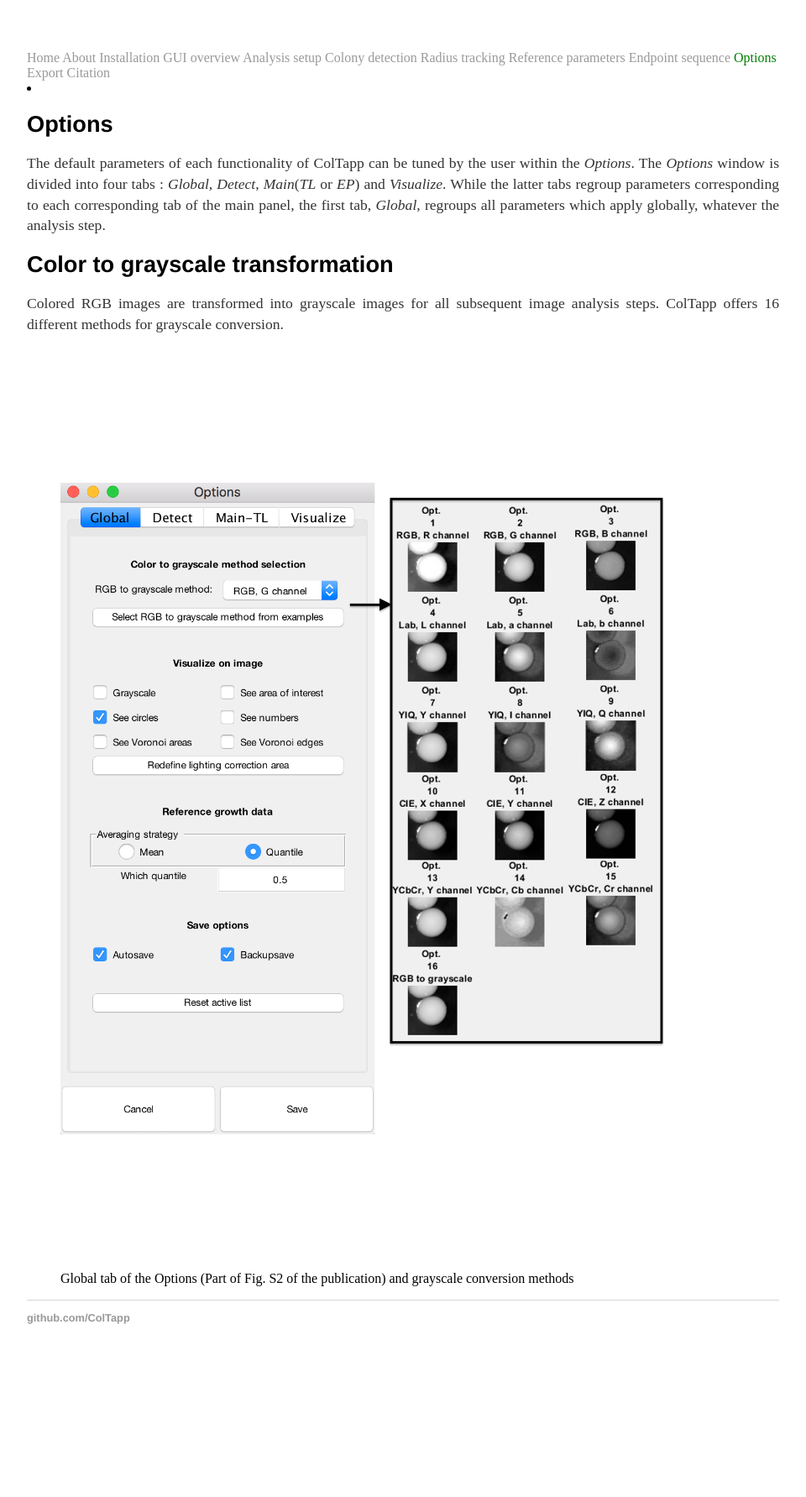
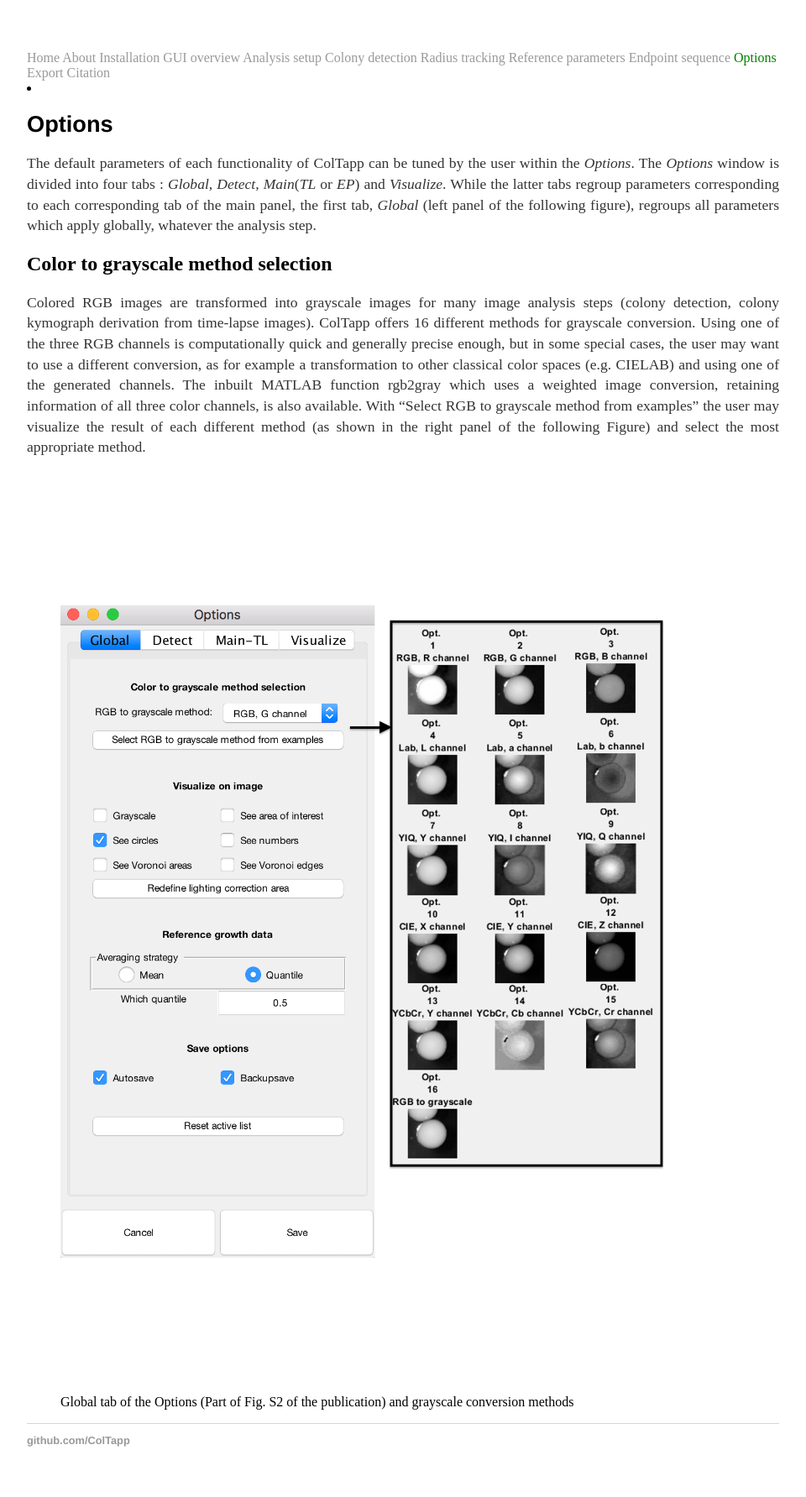
Before and after one commit to ColTapp/ColTapp.github.io, a Jekyll site: the page built from options.md, in a window 1280 px wide. Shown: the whole page at 84% size, without its empty margins (160-1120 px from the left). Built offline with Jekyll 4.4.1, drawn with Linux system fonts in a browser that asks for light colours; before the commit the page ends 1637 px from its top, so only the background shows below that.

Commit message:
Update options.md

```diff
--- a/options.md
+++ b/options.md
@@ -4,9 +4,10 @@ title: Options
 ---
 # Options
 
-The default parameters of each functionality of ColTapp can be tuned by the user within the _Options_. The _Options_ window is divided into four tabs : _Global_, _Detect_, _Main_(_TL_ or _EP_) and _Visualize_. While the latter tabs regroup parameters corresponding to each corresponding tab of the main panel, the first tab, _Global_, regroups all parameters which apply globally, whatever the analysis step.
-# Color to grayscale transformation
-Colored RGB images are transformed into grayscale images for all subsequent image analysis steps. ColTapp offers 16 different methods for grayscale conversion.
+The default parameters of each functionality of ColTapp can be tuned by the user within the _Options_. The _Options_ window is divided into four tabs : _Global_, _Detect_, _Main_(_TL_ or _EP_) and _Visualize_. While the latter tabs regroup parameters corresponding to each corresponding tab of the main panel, the first tab, _Global_ (left panel of the following figure), regroups all parameters which apply globally, whatever the analysis step.
+## Color to grayscale method selection
+Colored RGB images are transformed into grayscale images for many image analysis steps (colony detection, colony kymograph derivation from time-lapse images). ColTapp offers 16 different methods for grayscale conversion.
+Using one of the three RGB channels is computationally quick and generally precise enough, but in some special cases, the user may want to use a different conversion, as for example a transformation to other classical color spaces (e.g. CIELAB) and using one of the generated channels. The inbuilt MATLAB function rgb2gray which uses a weighted image conversion, retaining information of all three color channels, is also available. With "Select RGB to grayscale method from examples" the user may visualize the result of each different method (as shown in the right panel of the following Figure) and select the most appropriate method.
 <figure>
   <img src="{{site.url}}/assets/images/Options_Global_wGrayscale.png" alt="Global tab" height="1094px"/>
   <figcaption> Global tab of the Options (Part of Fig. S2 of the publication) and grayscale conversion methods </figcaption>
```
